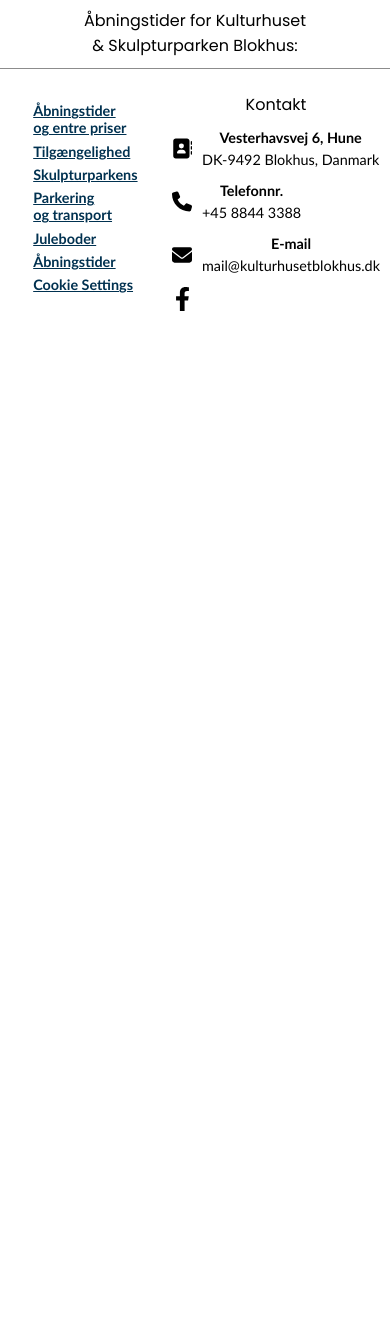
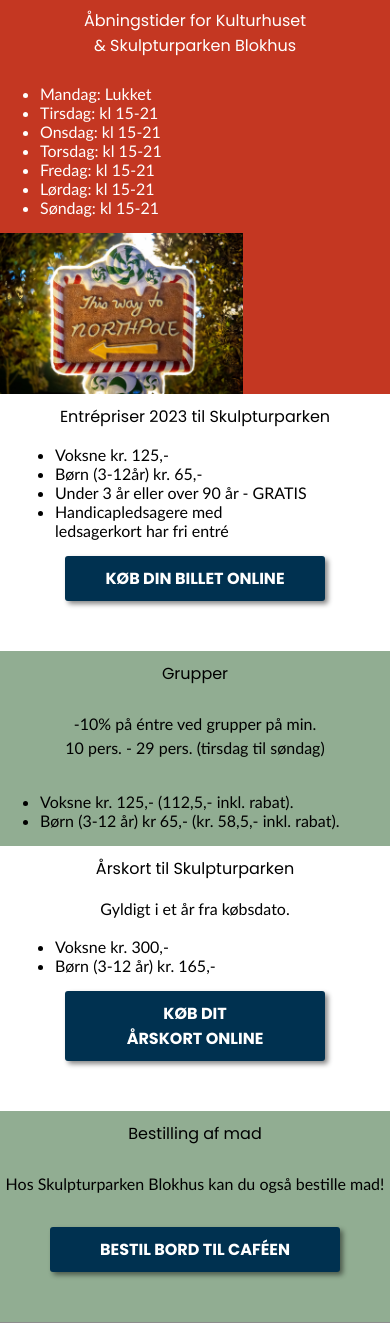
Before and after one commit to WeeWillow/Magisk-Jul---Projekt, a plain HTML site: page omSkulptur_og_MagiskJul/aabningstiderEntrePriser.html in a window 390 px wide. Shown: the part 447-1772 px from the top of the page. Before the commit the page ends 844 px from the top, so only its background shows below. Drawn offline with Linux system fonts and the light colour scheme; files that its build step writes are made by us from their sources; a web font is replaced by a local one.

Commit message:
1.1 og 1.2 done til mobil

```diff
--- a/omSkulptur_og_MagiskJul/aabningstiderEntrePriser.html
+++ b/omSkulptur_og_MagiskJul/aabningstiderEntrePriser.html
@@ -4,7 +4,7 @@
     <meta charset="UTF-8" />
     <meta name="viewport" content="width=device-width, initial-scale=1.0" />
     <title>Åbningstider & Entre Priser</title>
-    <link rel="stylesheet" href="../assets/stylesheet.css" />
+    <link rel="stylesheet" href="../assets/css/stylesheet.css" />
   </head>
   <body>
     <iframe
@@ -23,8 +23,60 @@
       <div class="imgContainer">
         <img src="../assets/img/tre-nisser.jpeg" alt="tre nisser i parken" />
       </div>
-      <section class="åbningstider secondaryBackgroundBox">
-        <h2>Åbningstider for Kulturhuset & Skulpturparken Blokhus:</h2>
+      <section
+        class="åbningstider secondarySolidBackgroundBox lightText fullWidth"
+      >
+        <h2>Åbningstider for Kulturhuset & Skulpturparken Blokhus</h2>
+        <ul>
+          <li>Mandag: Lukket</li>
+          <li>Tirsdag: kl 15-21</li>
+          <li>Onsdag: kl 15-21</li>
+          <li>Torsdag: kl 15-21</li>
+          <li>Fredag: kl 15-21</li>
+          <li>Lørdag: kl 15-21</li>
+          <li>Søndag: kl 15-21</li>
+        </ul>
+        <img
+          src="../assets/img/nordpol.jpeg"
+          alt="nordpol"
+          width="243"
+          height="161,63"
+        />
+      </section>
+      <section class="GeneralEntre">
+        <h2>Entrépriser 2023 til Skulpturparken</h2>
+        <ul>
+          <li>Voksne kr. 125,-</li>
+          <li>Børn (3-12år) kr. 65,-</li>
+          <li>Under 3 år eller over 90 år - GRATIS</li>
+          <li>Handicapledsagere med ledsagerkort har fri entré</li>
+        </ul>
+        <a href="#" class="center btn">køb din billet online</a>
+      </section>
+      <section class="GruppePriser primaryTransparentBackgroundBox fullWidth">
+        <h2>Grupper</h2>
+        <p>
+          -10% på éntre ved grupper på min. 10 pers. - 29 pers. (tirsdag til
+          søndag)
+        </p>
+        <ul>
+          <li>Voksne kr. 125,- (112,5,- inkl. rabat).</li>
+          <li>Børn (3-12 år) kr 65,- (kr. 58,5,- inkl. rabat).</li>
+        </ul>
+      </section>
+      <section class="årskort">
+        <h2>Årskort til Skulpturparken</h2>
+        <p>Gyldigt i et år fra købsdato.</p>
+        <ul>
+          <li>Voksne kr. 300,-</li>
+          <li>Børn (3-12 år) kr. 165,-</li>
+        </ul>
+        <a href="#" class="center btn">køb dit årskort online</a>
+      </section>
+      <section class="BookMad primaryTransparentBackgroundBox fullWidth">
+        <h2>Bestilling af mad</h2>
+        <p>Hos Skulpturparken Blokhus kan du også bestille mad!</p>
+        <a href="#" class="center btn">bestil bord til caféen</a>
       </section>
     </main>
 
```
Also changed, not shown: events/magiske_oplevelser.html (+3 -5 lines), omSkulptur_og_MagiskJul/praktiskInfo.html (+88 -9 lines), omSkulptur_og_MagiskJul/skulpturparkMagiskJul.html (+5 -4 lines), assets/img/kørestolnisse.jpg (added), assets/img/nordpol.jpeg (added), assets/img/p-plads.jpeg (added).
